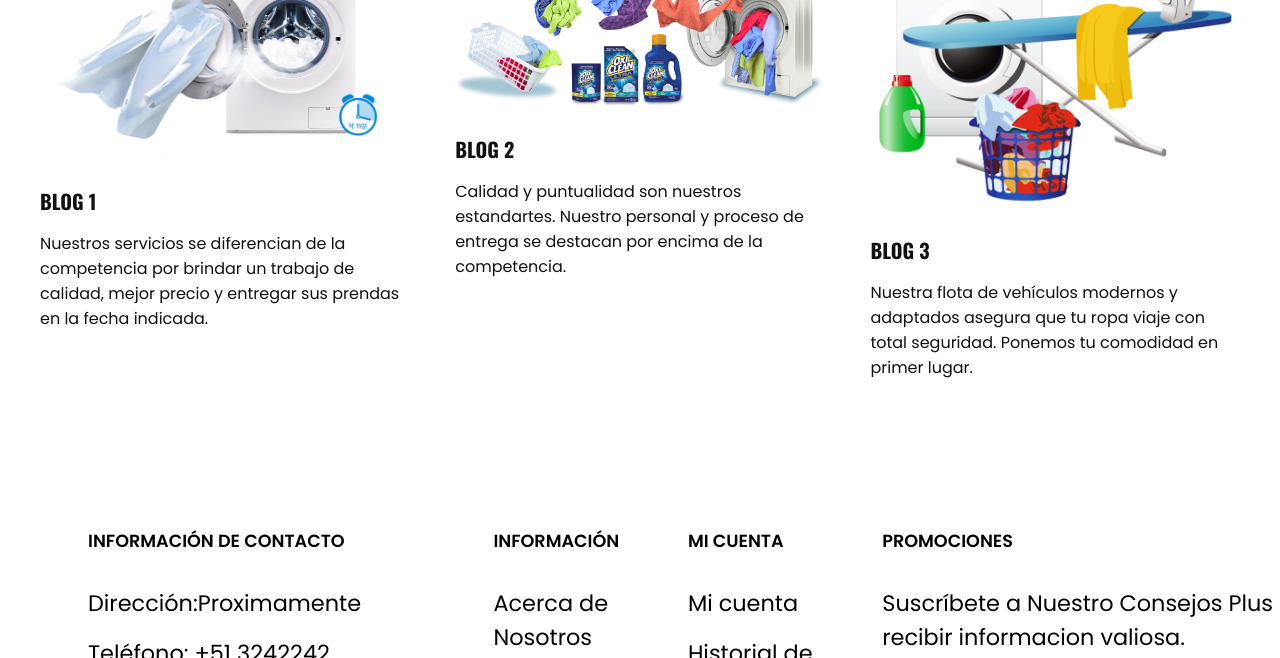
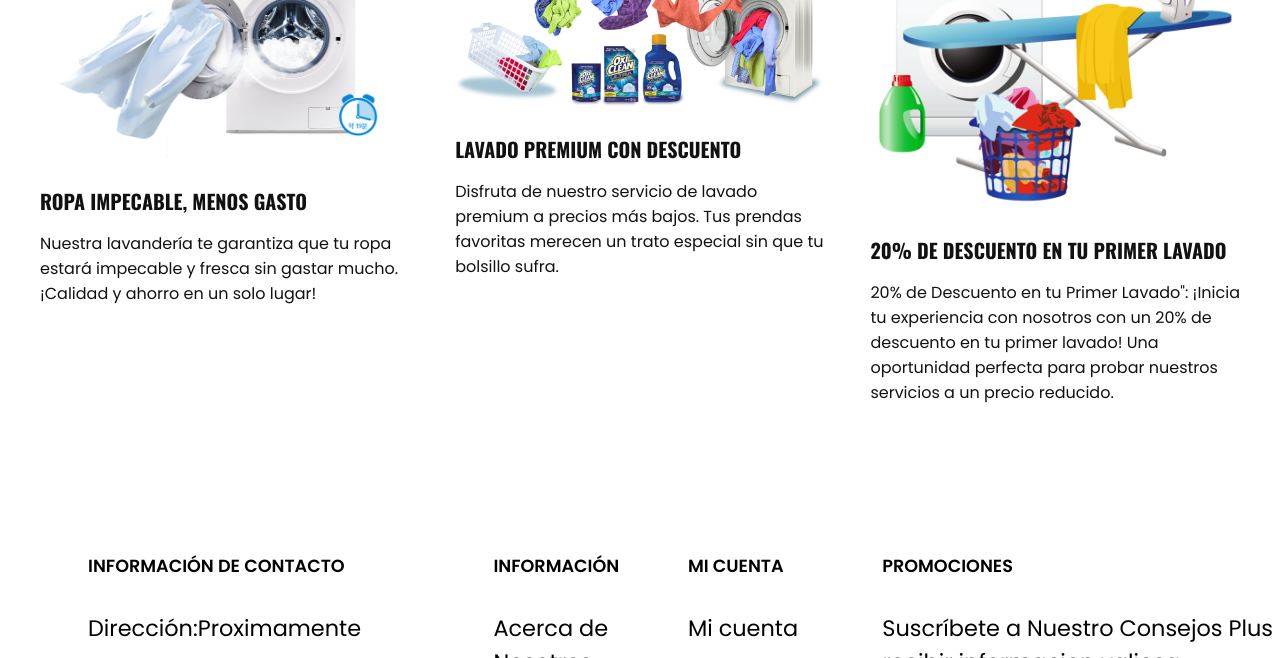
Before and after one commit to 3duW/Lavaplus, a plain HTML site: page promociones.html in a window 1280 px wide. Shown: the part 1880-2538 px from the top of the page. Drawn offline with nearby package versions, Linux system fonts and the light colour scheme.

Commit message:
se modifico el titulo y descripcion de promociones

```diff
--- a/promociones.html
+++ b/promociones.html
@@ -84,28 +84,23 @@
 
         <div class="blog-1">
             <img src="./img/promocion7.png" alt="">
-            <h3>Blog 1</h3>
+            <h3>Ropa Impecable, Menos Gasto</h3>
             <p>
-                Nuestros servicios se diferencian de la competencia
-                por brindar un trabajo de calidad, mejor precio y entregar
-                sus prendas en la fecha indicada.
+                Nuestra lavandería te garantiza que tu ropa estará impecable y fresca sin gastar mucho. ¡Calidad y ahorro en un solo lugar!
             </p>
         </div>
         <div class="blog-1">
             <img src="./img/promocion6.png" alt="">
-            <h3>Blog 2</h3>
+            <h3>Lavado Premium con Descuento</h3>
             <p>
-                Calidad y puntualidad son nuestros estandartes.
-                Nuestro personal y proceso de entrega se destacan
-                por encima de la competencia.
+                Disfruta de nuestro servicio de lavado premium a precios más bajos. Tus prendas favoritas merecen un trato especial sin que tu bolsillo sufra.
             </p>
         </div>
         <div class="blog-1">
             <img src="./img/promocion8.png" alt="">
-            <h3>Blog 3</h3>
+            <h3>20% de Descuento en tu Primer Lavado</h3>
             <p>
-                Nuestra flota de vehículos modernos y adaptados asegura que tu ropa
-                viaje con total seguridad. Ponemos tu comodidad en primer lugar.
+                20% de Descuento en tu Primer Lavado": ¡Inicia tu experiencia con nosotros con un 20% de descuento en tu primer lavado! Una oportunidad perfecta para probar nuestros servicios a un precio reducido.
             </p>
         </div>
     </section>
```
